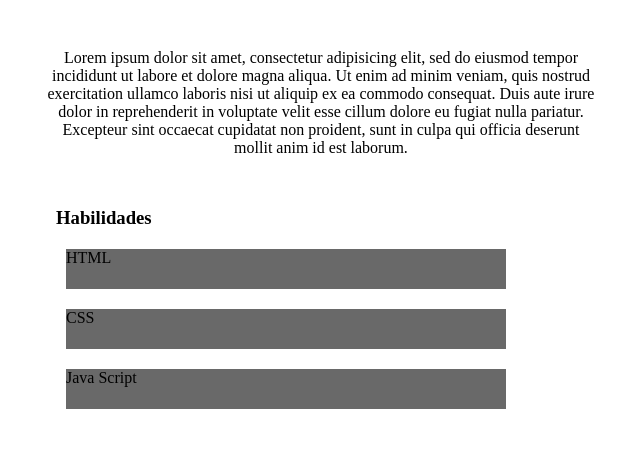
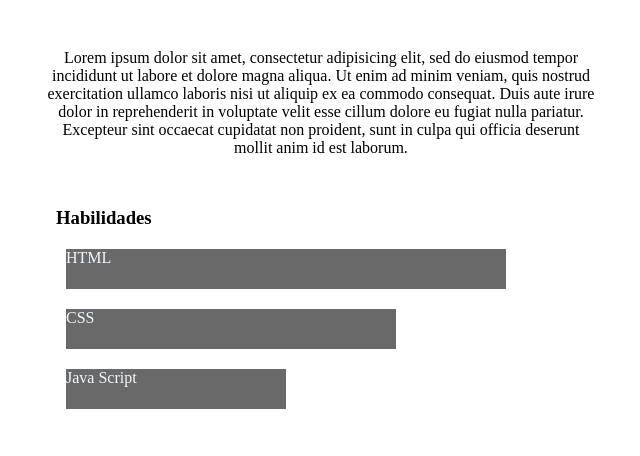
Before and after one commit to dazelcolab2016/mi-primer-layaut, a plain HTML site: page coder-detail.html in a window 1280 px wide. Shown: the part 255-711 px from the top of the page, without its empty margins (319-959 px from the left). Drawn offline with Linux system fonts and the light colour scheme.

Commit message:
actualizado

```diff
--- a/coder-detail.html
+++ b/coder-detail.html
@@ -31,15 +31,15 @@
 
     <div class="container">
             <h3>Habilidades</h3>
-            <div class="etiqueta">
+            <div class="etiqueta1">
                     <p>HTML</p>
             </div>
 
-            <div class="etiqueta">
+            <div class="etiqueta2">
                     <p>CSS</p>
             </div>
 
-            <div class="etiqueta">
+            <div class="etiqueta3">
                     <p>Java Script</p>
             </div>
 
--- a/css/d-style.css
+++ b/css/d-style.css
@@ -25,11 +25,32 @@ h1{
     height: 35%;
 }
 
-.etiqueta{
+.etiqueta1{
     background-color: dimgrey;
     width: 80%;
     height: 40px;
     margin: 20px;
+    color: aliceblue;
+    text-emphasis: center;
+    margin-top: 20px;
+}
+.etiqueta2{
+    background-color: dimgrey;
+    width: 60%;
+    height: 40px;
+    margin: 20px;
+    color: aliceblue;
+    text-emphasis: center;
+    margin-top: 20px;
+}
+.etiqueta3{
+    background-color: dimgrey;
+    width: 40%;
+    height: 40px;
+    margin: 20px;
+    color: aliceblue;
+    text-emphasis: center;
+    margin-top: 20px;
 }
 
 /* -----------------Nuestras Coders */
```
